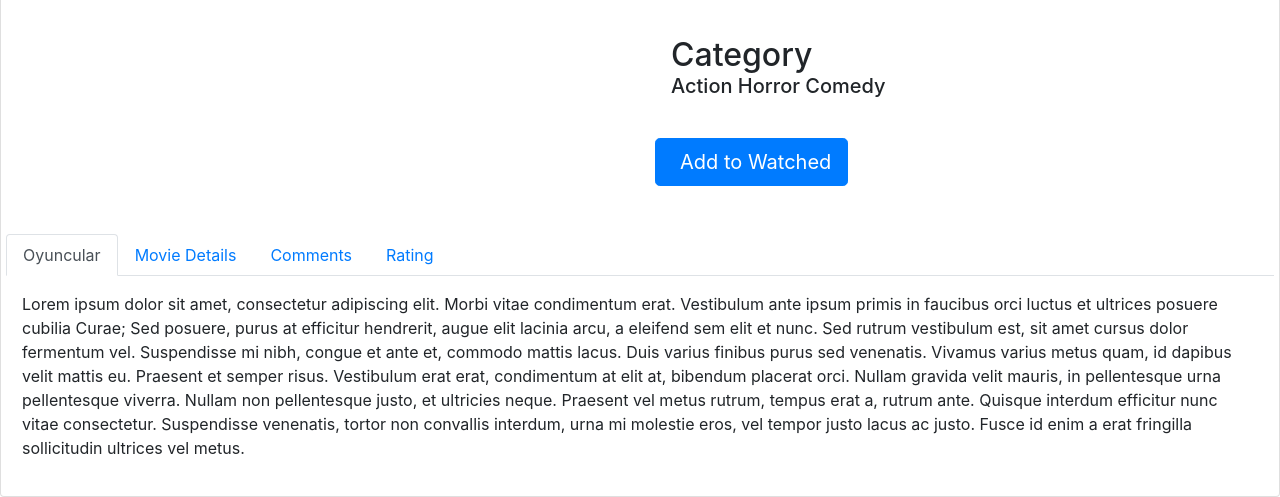
After one commit to anilerkut/GoldenPopcorn, a CodeIgniter 4 app: template app/Views/site/muvi.php in a window 1280 px wide. The commit adds this page. Shown: the part 1948-2445 px from the top of the page. Run offline with PHP 8.4 and a stand-in for CodeIgniter, Linux system fonts and the light colour scheme; the template is opened without the code that fills it, so the values that code supplies are empty; some libraries are stand-ins or nearby versions.

Commit message:
movie details page

```diff
--- /dev/null
+++ b/app/Views/site/css/movie-detail.css
@@ -0,0 +1,5 @@
+.img-height
+{
+    height: 200px;
+    width: 200px;
+}
--- /dev/null
+++ b/app/Views/site/muvi.php
@@ -0,0 +1,183 @@
+<!DOCTYPE html>
+
+<html lang="en">
+<head>
+    <meta charset="UTF-8">
+    <meta http-equiv="X-UA-Compatible" content="IE=edge">
+    <meta name="viewport" content="width=device-width, initial-scale=1.0">
+    <link rel="stylesheet" href="https://cdn.jsdelivr.net/npm/bootstrap@4.6.1/dist/css/bootstrap.min.css" integrity="sha384-zCbKRCUGaJDkqS1kPbPd7TveP5iyJE0EjAuZQTgFLD2ylzuqKfdKlfG/eSrtxUkn" crossorigin="anonymous">
+    <link rel="stylesheet" href="site/css/movie-detail.css">
+    <title>Document</title>
+    <style>
+      .star{
+        color: goldenrod;
+        font-size: 2.0rem;
+        padding: 0 1rem; /* space out the stars */
+      }
+      .star::before{
+        content: url('C:/Users/dervis/Desktop/blackwhite.png');    /* star outline */
+        cursor: pointer;
+      }
+      .star.rated::before{
+        /* the style for a selected star */
+        content: url('C:/Users/dervis/Desktop/org.png');  /* filled star */
+      }
+
+      .stars{
+          counter-reset: rateme 0;
+          font-size: 2.0rem;
+          font-weight: 900;
+      }
+      .star.rated{
+          counter-increment: rateme 1;
+      }
+      .stars::after{
+          content: counter(rateme) '/5';
+      }
+  </style>
+</head>
+<body>
+
+<?= $this->include('site/mainpage-header.php') ?>
+
+
+<section class="content">
+
+<div class="card card-solid">
+  <div class="card-body">
+    <div class="row">
+      <div class="col-md-6">
+            <img src=<?php echo $movie["movie_poster"]?> class="d-block w-50 mx-auto " style="" alt="...">
+
+      </div>
+
+      <div class="col-md-4">
+        <h3 class="my-3"><?php echo $movie["movie_name"]?></h3>
+        <p><?php echo $movie["movie_summary"]?></p>
+
+        <hr>
+        <h4>Rate Movie</h4>
+
+        <div class="stars" data-rating="3">
+          <span class="star">&nbsp;</span>
+          <span class="star">&nbsp;</span>
+          <span class="star">&nbsp;</span>
+          <span class="star">&nbsp;</span>
+          <span class="star">&nbsp;</span>
+      </div>
+      <div class="col-md-4"></div>
+      <script>
+
+        //initial setup
+        document.addEventListener('DOMContentLoaded', function(){
+            let stars = document.querySelectorAll('.star');
+            stars.forEach(function(star){
+                star.addEventListener('click', setRating);
+            });
+
+            let rating = parseInt(document.querySelector('.stars').getAttribute('data-rating'));
+            let target = stars[rating - 1];
+            target.dispatchEvent(new MouseEvent('click'));
+        });
+
+        function setRating(ev){
+            let span = ev.currentTarget;
+            let stars = document.querySelectorAll('.star');
+            let match = false;
+            let num = 0;
+            stars.forEach(function(star, index){
+                if(match){
+                    star.classList.remove('rated');
+                }else{
+                    star.classList.add('rated');
+                }
+                //are we currently looking at the span that was clicked
+                if(star === span){
+                    match = true;
+                    num = index + 1;
+                }
+            });
+            document.querySelector('.stars').setAttribute('data-rating', num);
+        }
+
+    </script>
+        <div class="bg-gray py-2 px-3 mt-4">
+          <h2 class="mb-0">
+            Category
+          </h2>
+          <h5 class="mt-0">
+            Action Horror Comedy
+          </h5>
+        </div>
+
+        <div class="mt-4">
+          <div class="btn btn-primary btn-lg btn-flat">
+            <i class="fas fa-cart-plus fa-lg mr-2"></i>
+            Add to Watched
+          </div>
+        </div>
+
+        <div class="mt-4 product-share">
+          <a href="#" class="text-gray">
+            <i class="fab fa-facebook-square fa-2x"></i>
+          </a>
+          <a href="#" class="text-gray">
+            <i class="fab fa-twitter-square fa-2x"></i>
+          </a>
+          <a href="#" class="text-gray">
+            <i class="fas fa-envelope-square fa-2x"></i>
+          </a>
+          <a href="#" class="text-gray">
+            <i class="fas fa-rss-square fa-2x"></i>
+          </a>
+        </div>
+
+      </div>
+    </div>
+    <div class="row mt-4">
+      <nav class="w-100">
+        <div class="nav nav-tabs" id="product-tab" role="tablist">
+          <a class="nav-item nav-link active" id="movie-actors-tab" data-toggle="tab" href="#movie-actors" role="tab" aria-controls="movie-actors" aria-selected="true">Oyuncular</a>
+          <a class="nav-item nav-link" id="movie-informations-tab" data-toggle="tab" href="#movie-informations" role="tab" aria-controls="movie-informations" aria-selected="true">Movie Details</a>
+          <a class="nav-item nav-link" id="movie-comments-tab" data-toggle="tab" href="#movie-comments" role="tab" aria-controls="movie-comments" aria-selected="false">Comments</a>
+          <a class="nav-item nav-link" id="movie-rating-tab" data-toggle="tab" href="#movie-rating" role="tab" aria-controls="movie-rating" aria-selected="false">Rating</a>
+        </div>
+      </nav>
+      <div class="tab-content p-3" id="nav-tabContent">
+        <div class="tab-pane fade show active" id="movie-actors" role="tabpanel" aria-labelledby="movie-actors-tab"> Lorem ipsum dolor sit amet, consectetur adipiscing elit. Morbi vitae condimentum erat. Vestibulum ante ipsum primis in faucibus orci luctus et ultrices posuere cubilia Curae; Sed posuere, purus at efficitur hendrerit, augue elit lacinia arcu, a eleifend sem elit et nunc. Sed rutrum vestibulum est, sit amet cursus dolor fermentum vel. Suspendisse mi nibh, congue et ante et, commodo mattis lacus. Duis varius finibus purus sed venenatis. Vivamus varius metus quam, id dapibus velit mattis eu. Praesent et semper risus. Vestibulum erat erat, condimentum at elit at, bibendum placerat orci. Nullam gravida velit mauris, in pellentesque urna pellentesque viverra. Nullam non pellentesque justo, et ultricies neque. Praesent vel metus rutrum, tempus erat a, rutrum ante. Quisque interdum efficitur nunc vitae consectetur. Suspendisse venenatis, tortor non convallis interdum, urna mi molestie eros, vel tempor justo lacus ac justo. Fusce id enim a erat fringilla sollicitudin ultrices vel metus. </div>
+        <div class="tab-pane fade" id="movie-informations" role="tabpanel" aria-labelledby="movie-informations-tab">
+              <div>
+                <p>Duration:<?php echo $movie["movie_duration"]?></p>
+              </div>
+              <div>
+                <p>Release Date: <?php echo $movie["movie_releasedate"]?></p>
+              </div>
+              <div>
+                <p>Country: <?php echo $movie["country_id"]?></p>
+              </div>
+              <div>
+                <p>Language: <?php echo $movie["language_id"]?></p>
+              </div>
+              <div>
+                <p>Movie Gross: <?php echo $movie["movie_gross"]?></p>
+              </div>
+        </div>
+        <div class="tab-pane fade" id="movie-comments" role="tabpanel" aria-labelledby="movie-comments-tab"> Vivamus rhoncus nisl sed venenatis luctus. Sed condimentum risus ut tortor feugiat laoreet. Suspendisse potenti. Donec et finibus sem, ut commodo lectus. Cras eget neque dignissim, placerat orci interdum, venenatis odio. Nulla turpis elit, consequat eu eros ac, consectetur fringilla urna. Duis gravida ex pulvinar mauris ornare, eget porttitor enim vulputate. Mauris hendrerit, massa nec aliquam cursus, ex elit euismod lorem, vehicula rhoncus nisl dui sit amet eros. Nulla turpis lorem, dignissim a sapien eget, ultrices venenatis dolor. Curabitur vel turpis at magna elementum hendrerit vel id dui. Curabitur a ex ullamcorper, ornare velit vel, tincidunt ipsum. </div>
+        <div class="tab-pane fade" id="movie-rating" role="tabpanel" aria-labelledby="movie-rating-tab"> Cras ut ipsum ornare, aliquam ipsum non, posuere elit. In hac habitasse platea dictumst. Aenean elementum leo augue, id fermentum risus efficitur vel. Nulla iaculis malesuada scelerisque. Praesent vel ipsum felis. Ut molestie, purus aliquam placerat sollicitudin, mi ligula euismod neque, non bibendum nibh neque et erat. Etiam dignissim aliquam ligula, aliquet feugiat nibh rhoncus ut. Aliquam efficitur lacinia lacinia. Morbi ac molestie lectus, vitae hendrerit nisl. Nullam metus odio, malesuada in vehicula at, consectetur nec justo. Quisque suscipit odio velit, at accumsan urna vestibulum a. Proin dictum, urna ut varius consectetur, sapien justo porta lectus, at mollis nisi orci et nulla. Donec pellentesque tortor vel nisl commodo ullamcorper. Donec varius massa at semper posuere. Integer finibus orci vitae vehicula placerat. </div>
+      </div>
+    </div>
+  </div>
+  <!-- /.card-body -->
+</div>
+<!-- /.card -->
+
+</section>
+<!-- /.content -->
+
+<script src="https://cdn.jsdelivr.net/npm/jquery@3.5.1/dist/jquery.slim.min.js" integrity="sha384-DfXdz2htPH0lsSSs5nCTpuj/zy4C+OGpamoFVy38MVBnE+IbbVYUew+OrCXaRkfj" crossorigin="anonymous"></script>
+<script src="https://cdn.jsdelivr.net/npm/bootstrap@4.6.1/dist/js/bootstrap.bundle.min.js" integrity="sha384-fQybjgWLrvvRgtW6bFlB7jaZrFsaBXjsOMm/tB9LTS58ONXgqbR9W8oWht/amnpF" crossorigin="anonymous"></script>
+<script src="https://cdn.jsdelivr.net/npm/jquery@3.5.1/dist/jquery.slim.min.js" integrity="sha384-DfXdz2htPH0lsSSs5nCTpuj/zy4C+OGpamoFVy38MVBnE+IbbVYUew+OrCXaRkfj" crossorigin="anonymous"></script>
+<script src="https://cdn.jsdelivr.net/npm/popper.js@1.16.1/dist/umd/popper.min.js" integrity="sha384-9/reFTGAW83EW2RDu2S0VKaIzap3H66lZH81PoYlFhbGU+6BZp6G7niu735Sk7lN" crossorigin="anonymous"></script>
+<script src="https://cdn.jsdelivr.net/npm/bootstrap@4.6.1/dist/js/bootstrap.min.js" integrity="sha384-VHvPCCyXqtD5DqJeNxl2dtTyhF78xXNXdkwX1CZeRusQfRKp+tA7hAShOK/B/fQ2" crossorigin="anonymous"></script>
+</body>
+</html>
```
Also changed, not shown: app/Controllers/MovieController.php (+14 -2 lines), app/Models/MovieModel.php (+8 -0 lines), app/Views/site/mainPage.php (+4 -5 lines).
